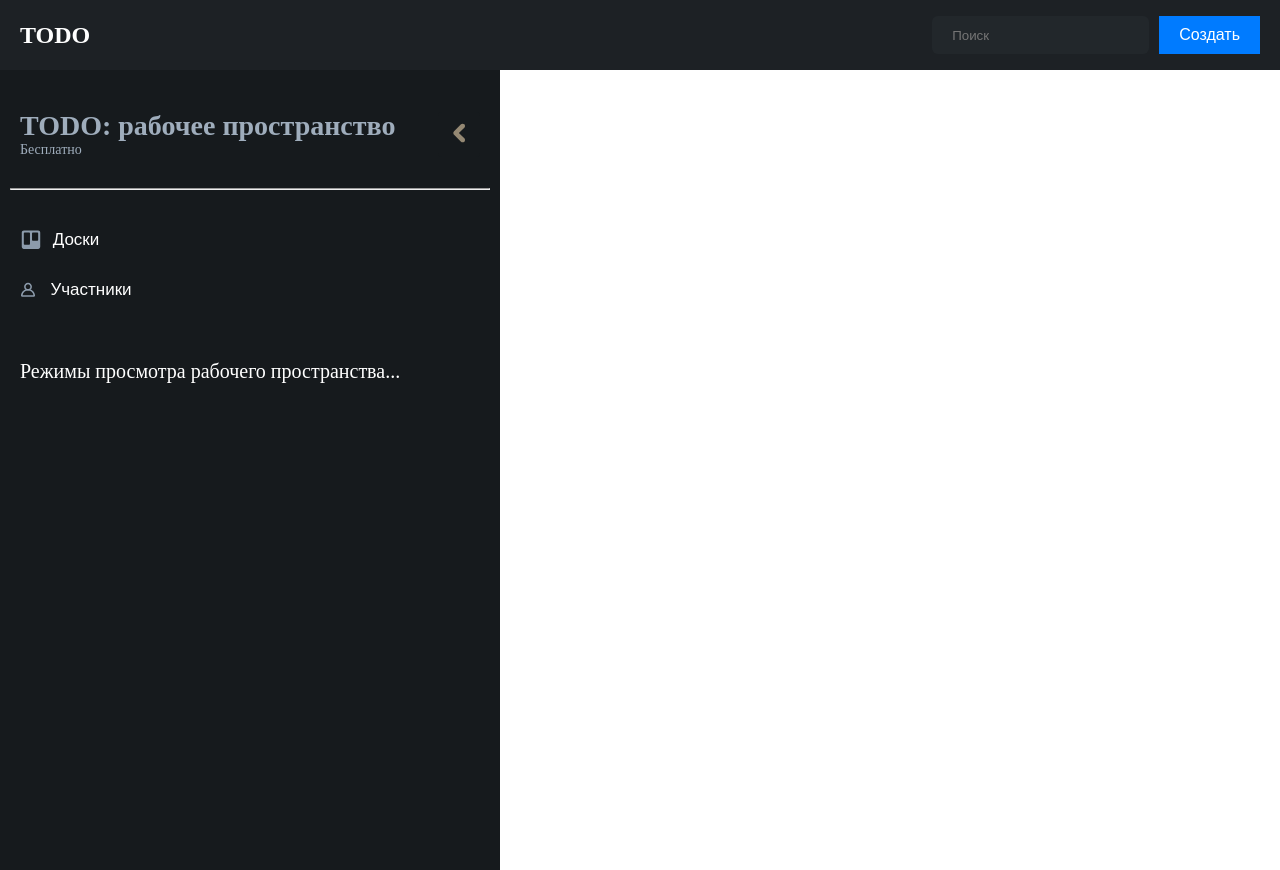
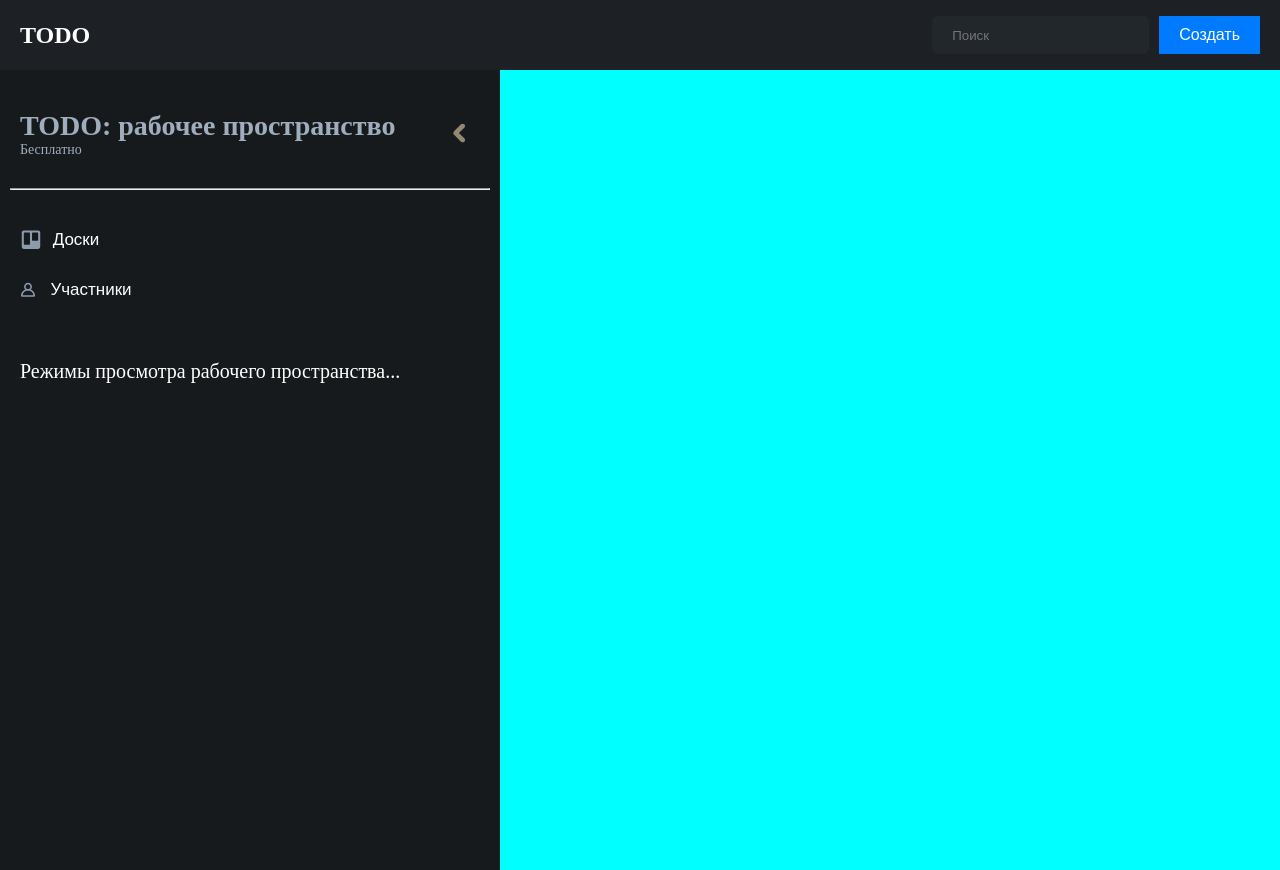
Before and after one commit to SamirSobirov/Todo_project_VUE, a Vue app: page / in a window 1280 px wide. Built offline with nearby package versions, Linux system fonts and the light colour scheme.

Commit message:
added bg color

```diff
--- a/src/assets/main.css
+++ b/src/assets/main.css
@@ -3,3 +3,7 @@
     padding: 0;
     box-sizing: border-box;
 }
+
+body {
+    background-color:aqua;
+}
```
